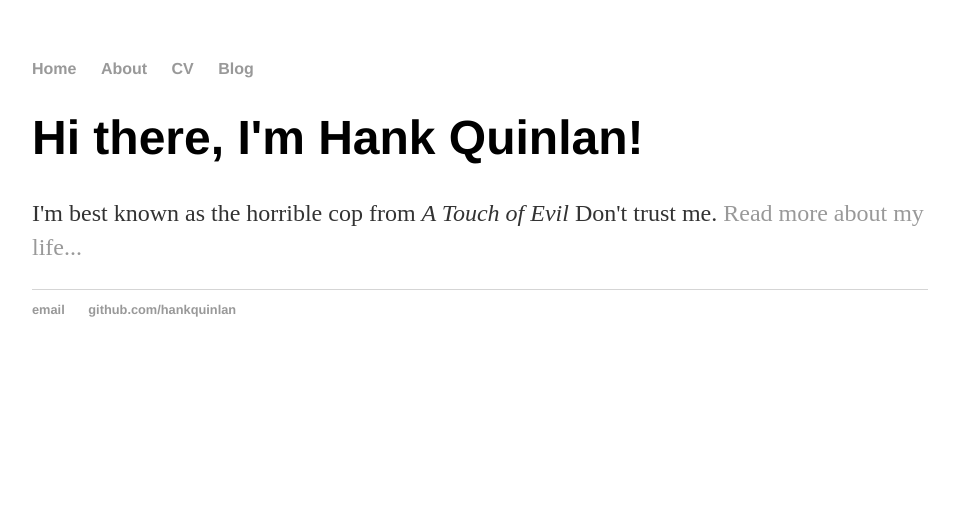
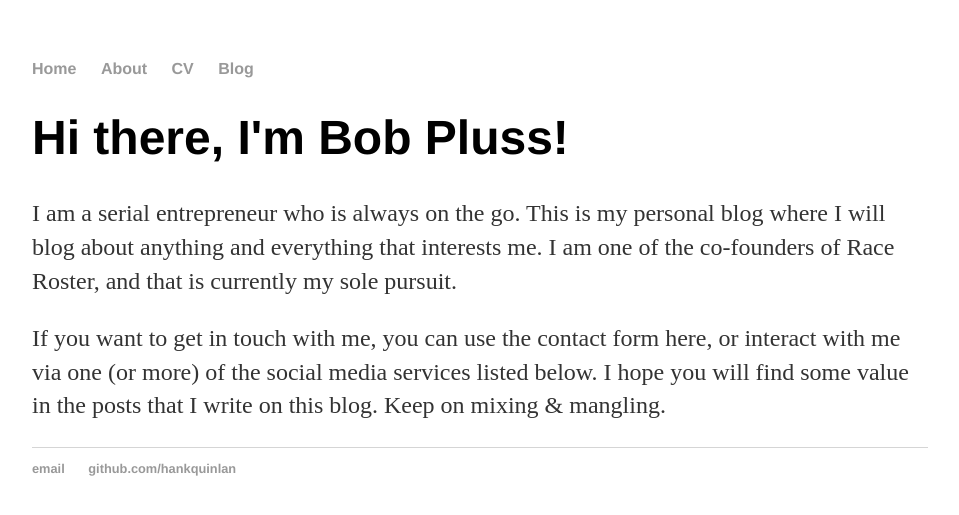
Before and after one commit to bnpluss/bnpluss.github.io, a Jekyll site: the page built from index.html, in a window 1280 px wide. Shown: the top 515 px of the page, without its empty margins (160-1119 px from the left). Built offline with Jekyll 4.4.1, drawn with Linux system fonts in a browser that asks for light colours.

Commit message:
Update index.html

```diff
--- a/index.html
+++ b/index.html
@@ -1,8 +1,9 @@
 ---
 layout: default
-title: Hank Quinlan, Horrible Cop
+title: BobPluss.com - Mix & Mangle
 ---
 <div class="blurb">
-	<h1>Hi there, I'm Hank Quinlan!</h1>
-	<p>I'm best known as the horrible cop from <em>A Touch of Evil</em> Don't trust me. <a href="/about">Read more about my life...</a></p>
+	<h1>Hi there, I'm Bob Pluss!</h1>
+				<p>I am a serial entrepreneur who is always on the go. This is my personal blog where I will blog about anything and everything that interests me. I am one of the co-founders of Race Roster, and that is currently my sole pursuit.</p>
+ 				<p>If you want to get in touch with me, you can use the contact form here, or interact with me via one (or more) of the social media services listed below. I hope you will find some value in the posts that I write on this blog. Keep on mixing & mangling.</p>
 </div><!-- /.blurb -->
```
